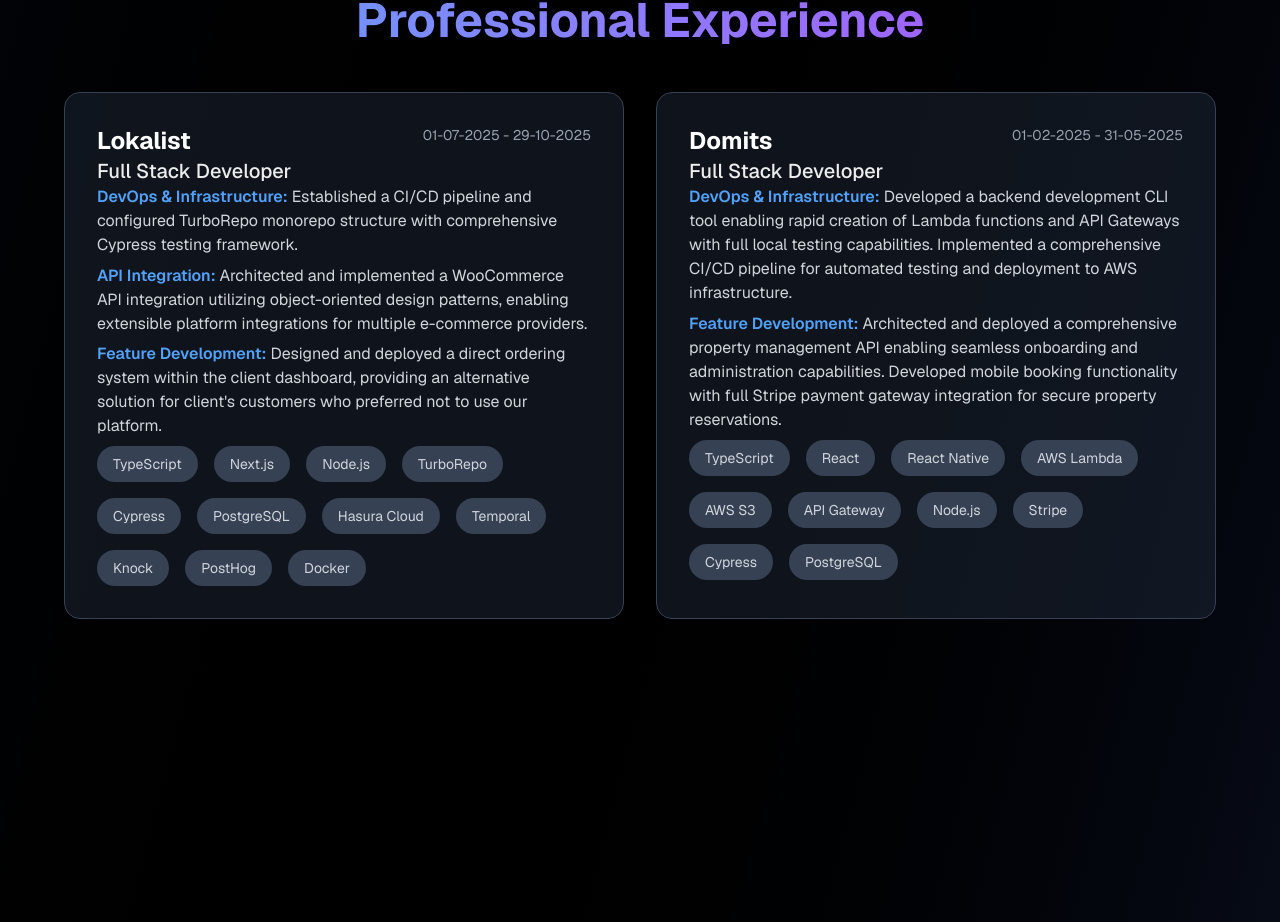
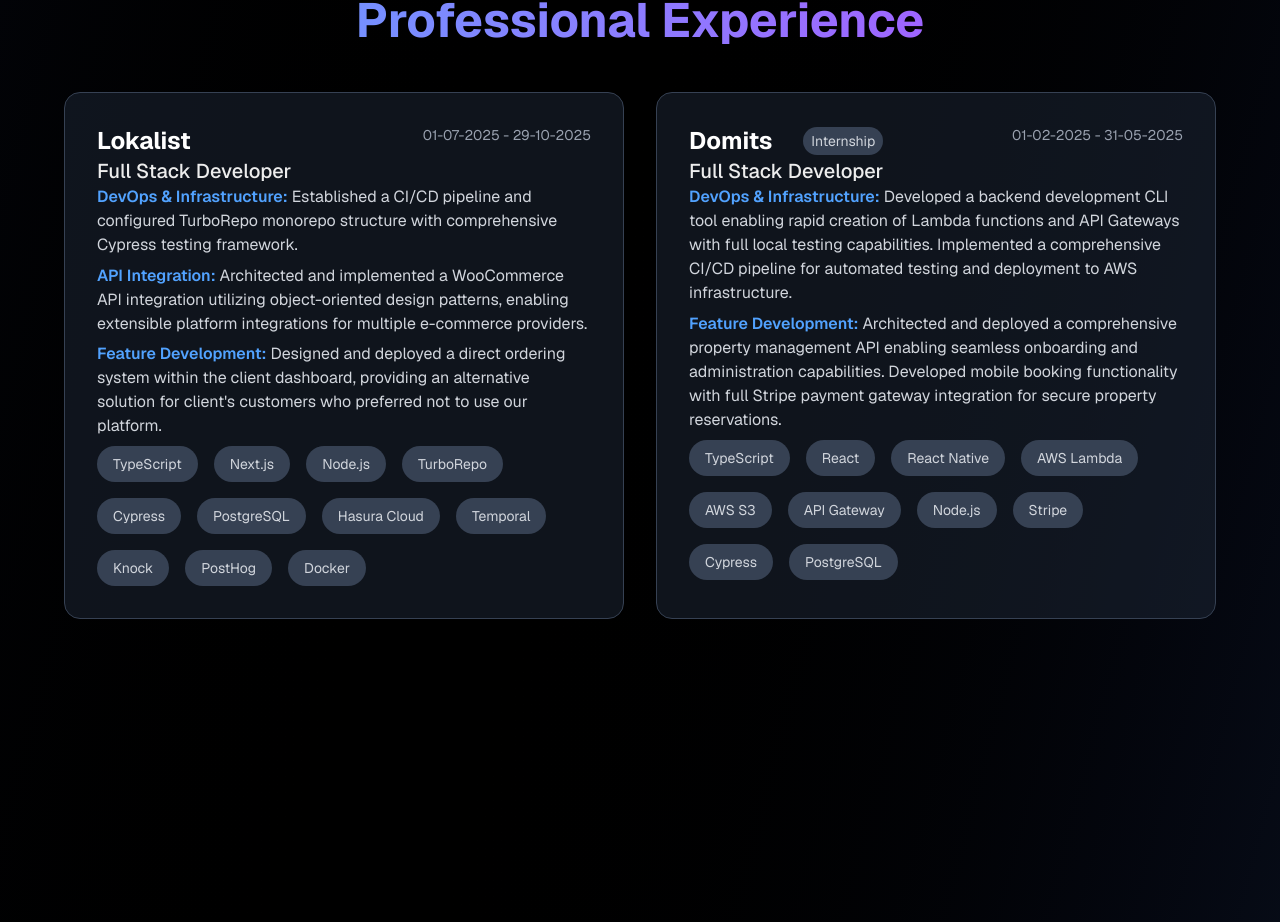
Before and after one commit to Sandervg03/Portfolio, a Next.js app in the folder portfolio/: page / in a window 1280 px wide. Shown: the part 2638-3560 px from the top of the page. Built offline with nearby package versions, Linux system fonts and the light colour scheme.

Commit message:
Feat/Adds tags

```diff
--- a/portfolio/app/page.tsx
+++ b/portfolio/app/page.tsx
@@ -442,6 +442,7 @@
               },
               {
                 company: "Domits",
+                tags: ["Internship"],
                 position: "Full Stack Developer",
                 responsibilities: [
                   {
@@ -478,9 +479,20 @@
               >
                 <div className="flex justify-between items-start mb-4">
                   <div>
-                    <h3 className="text-2xl font-bold text-white mb-2">
-                      {experience.company}
-                    </h3>
+                    <div className="flex items-center gap-2 justify-between">
+                      <h3 className="text-2xl font-bold text-white mb-2">
+                        {experience.company}
+                      </h3>
+                      {experience.tags?.map((tag, tagIdx) => (
+                        <span
+                          key={tagIdx}
+                          className="bg-gray-700 rounded-full text-sm text-gray-300"
+                          style={{ padding: "0.25rem 0.5rem" }}
+                        >
+                          {tag}
+                        </span>
+                      ))}
+                    </div>
                     <h2 className="text-xl text-white-400 font-medium">
                       {experience.position}
                     </h2>
```
